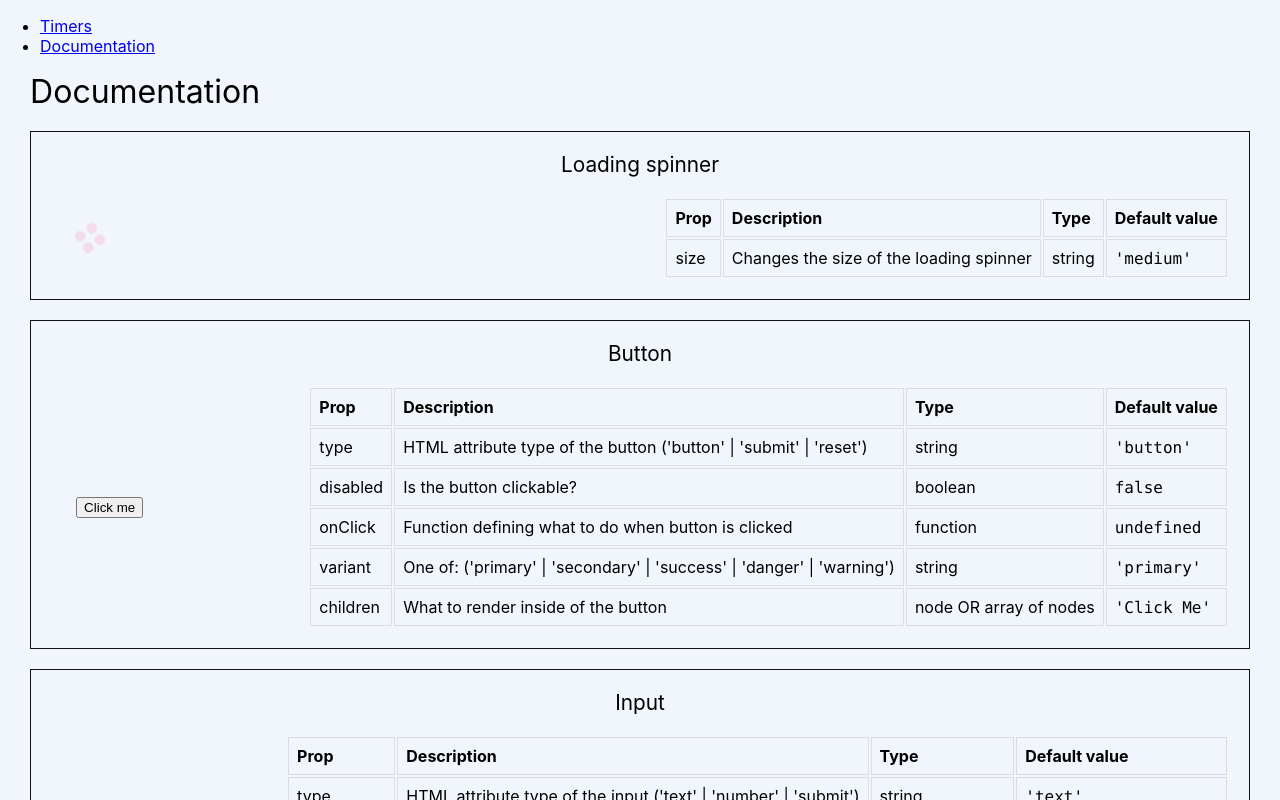
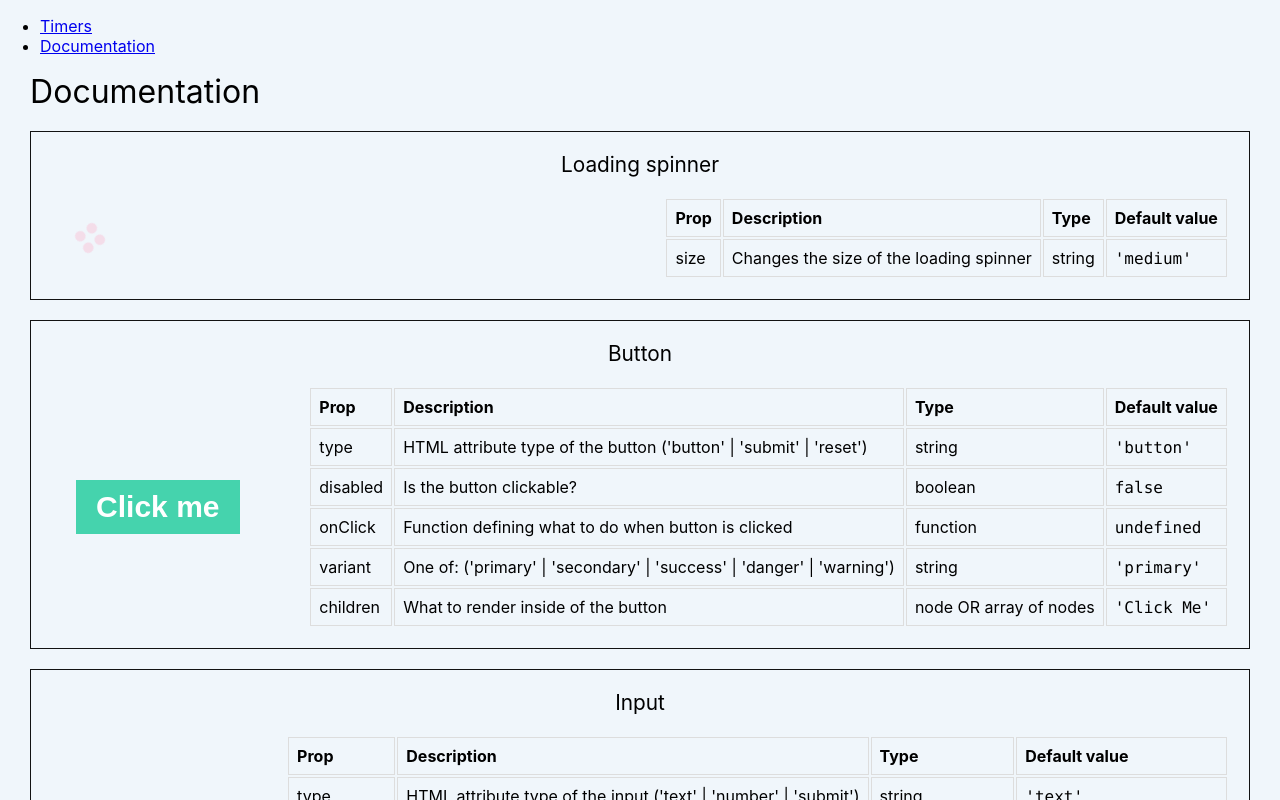
Before and after one commit to prof-tejera/assignment-1-Bianca-Morris, a React (Create React App) app: page /docs in a window 1280 px wide. Built offline with nearby package versions, Linux system fonts and the light colour scheme.

Commit message:
add button variants

```diff
--- a/src/components/generic/Button.js
+++ b/src/components/generic/Button.js
@@ -2,65 +2,65 @@ import React from "react";
 import styled from "styled-components";
 import PropTypes from "prop-types";
 
-const Wrapper = styled.div`
-  border: 1px solid #121212;
-  margin: 20px 0px;
+const BaseButton = styled.button`
+    color: #ffffff;
+    border: none;
+    padding: 10px 20px;
+    font-size: 30px;
+    font-weight: 700;
 `;
 
-const btnVariantToBgColor = (btnVariant) => {
+const ButtonPrimary = styled(BaseButton)`
+    background-color: #45D3AD;
 
-    const bgColorMap = {
-        primary: {
-            standard: "blue",
-            hover: "dark blue",
-            active: "purple",
-            disabled: "grey"
-        },
-        secondary: {
-            standard: "",
-            hover: "dark blue",
-            active: "purple",
-            disabled: "grey"
-        },
-        success: {
-            standard: "blue",
-            hover: "dark blue",
-            active: "purple",
-            disabled: "grey"
-        },
-        danger: {
-            standard: "red",
-            hover: "pink",
-            active: "burgundy",
-            disabled: "grey"
-        },
-        warning: {
-            standard: "blue",
-            hover: "dark blue",
-            active: "purple",
-            disabled: "grey"
+    :hover {
+        background-color: #419786;
     }
+`;
+
+const ButtonSecondary = styled(BaseButton)`
+    background-color: #E16BBD;
+
+    :hover {
+        background-color: #B64995;
+    }
+`;
+
+const ButtonDanger = styled(BaseButton)`
+    background-color: #D34545;
+
+    :hover {
+        background-color: #A42323;
     }
 
-    const textColorMap = {
-
-    }
-
-}
+`;
 
 class Button extends React.Component {
     render() {
-    const { type, onClick, disabled, variant, children } = this.props;
+        const { children, variant, ...passProps } = this.props;
+
+        switch(variant) {
+            case "secondary":
                 return (
-        <button {...{ type, onClick, disabled }}>{children}</button>
+                    <ButtonSecondary {...{ passProps }}>{children}</ButtonSecondary>
                 );
+            case "danger":
+                return (
+                    <ButtonDanger {...{ passProps }}>{children}</ButtonDanger>
+                );
+            case "primary":
+            default:
+                return (
+                    <ButtonPrimary {...{ passProps }}>{children}</ButtonPrimary>
+                );
+        }
     }
 }
 Button.propTypes = {
     type: PropTypes.oneOf(["button", "submit", "reset"]),
     onClick: PropTypes.func.isRequired,
     disabled: PropTypes.bool,
-    variant: PropTypes.oneOf(["primary", "secondary", "success", "danger", "warning"]),
+    variant: PropTypes.oneOf(["primary", "secondary", "danger"]),
     children: PropTypes.oneOfType([
         PropTypes.arrayOf(PropTypes.node),
         PropTypes.node
```
Lines whose indentation alone changed are shown as unchanged.
